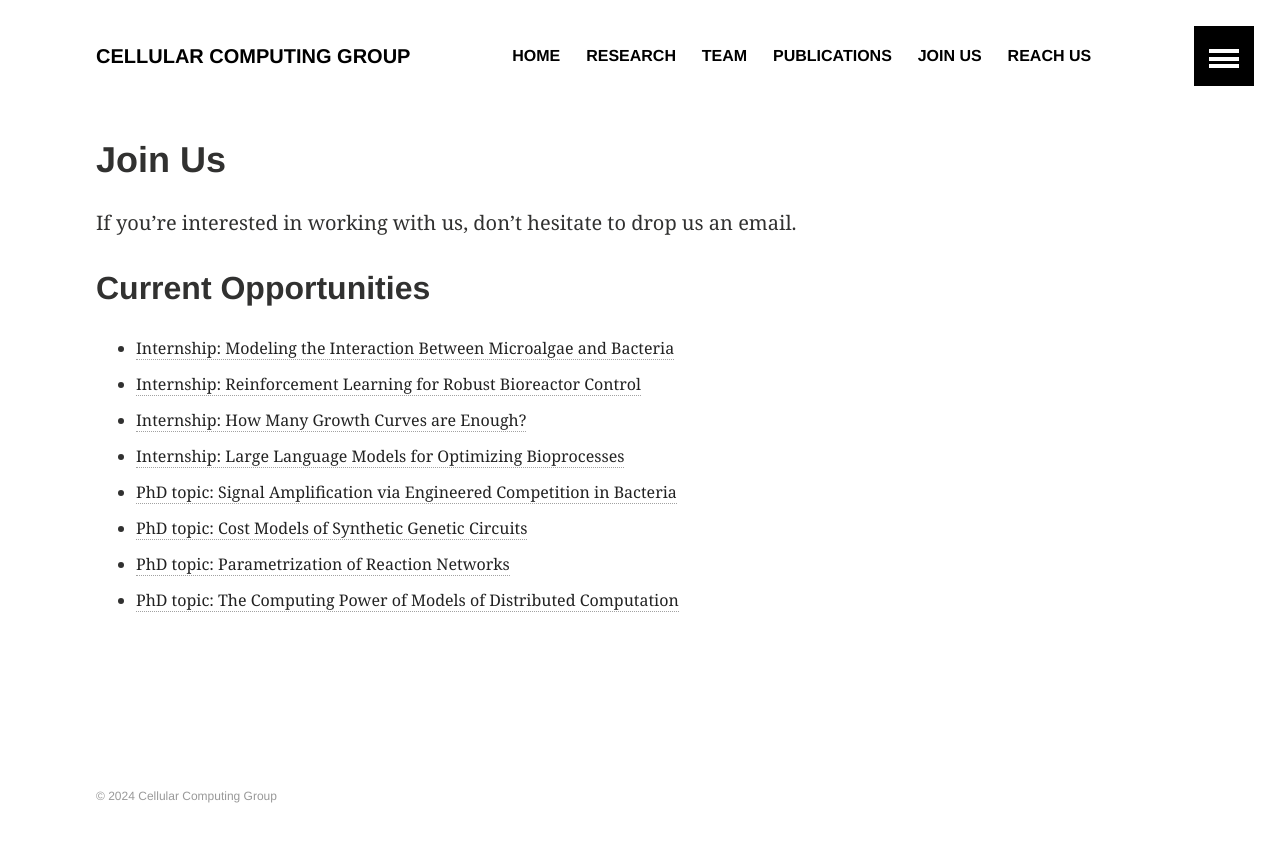
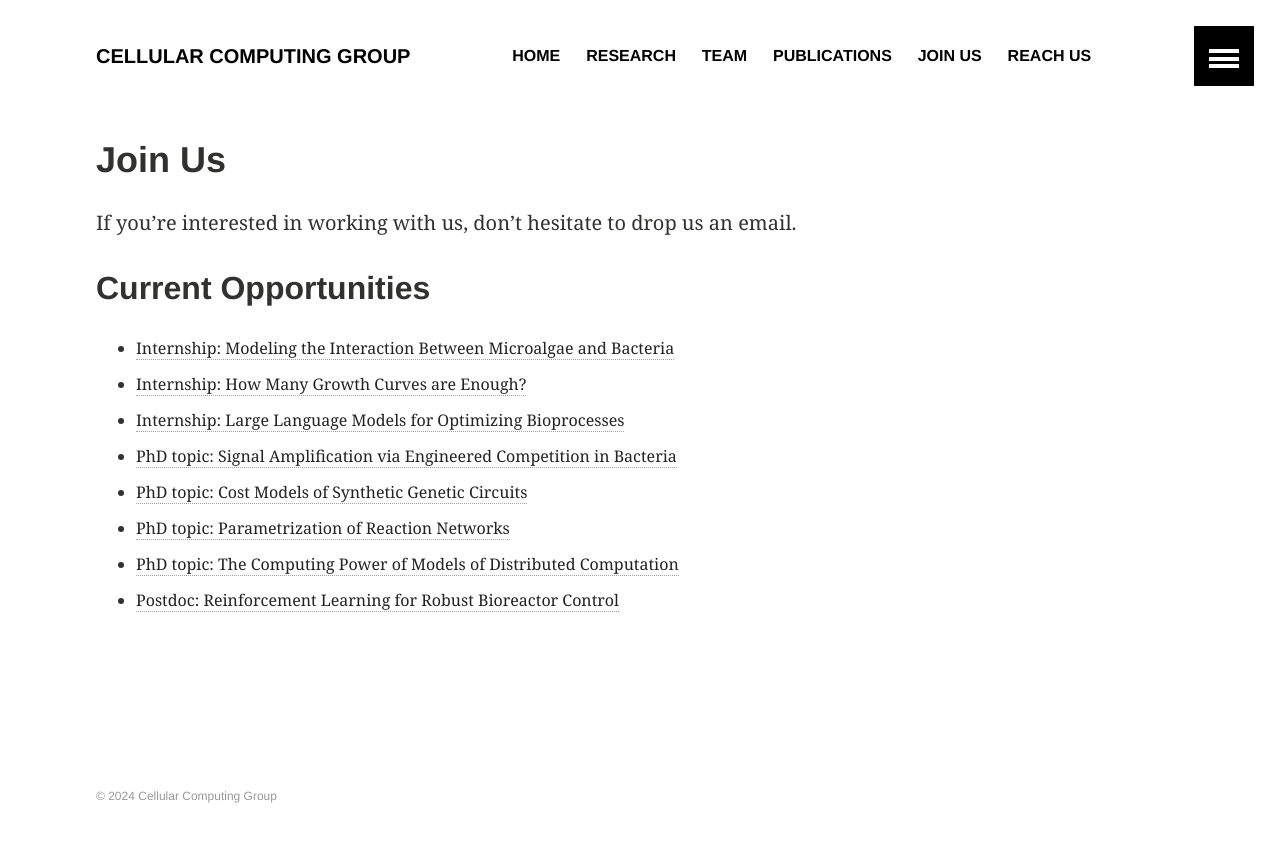
Before and after one commit to ROBACON/team-website, a Jekyll site: the page built from joinus.md, in a window 1280 px wide. Shown: the top 842 px of the page. Built offline with Jekyll 4.4.1, drawn with Linux system fonts in a browser that asks for light colours.

Commit message:
postdoc to website

```diff
--- a/joinus.md
+++ b/joinus.md
@@ -9,10 +9,10 @@ If you're interested in working with us, don't hesitate to drop us an email.
 ## Current Opportunities
 
 - [Internship: Modeling the Interaction Between Microalgae and Bacteria](../positions/2024/internship_algae_bacteria.pdf)
-- [Internship: Reinforcement Learning for Robust Bioreactor Control](../positions/2024/internship_bioreactor_control.pdf)
 - [Internship: How Many Growth Curves are Enough?](../positions/2024/internship_growth_statistics.pdf)
 - [Internship: Large Language Models for Optimizing Bioprocesses](../positions/2024/internship_llm.pdf)
 - [PhD topic: Signal Amplification via Engineered Competition in Bacteria](../positions/2024/phd_competition.pdf)
 - [PhD topic: Cost Models of Synthetic Genetic Circuits](../positions/2024/phd_cost_models.pdf)
 - [PhD topic: Parametrization of Reaction Networks](../positions/2024/phd_parametrization.pdf)
 - [PhD topic: The Computing Power of Models of Distributed Computation](../positions/2024/phd_topology.pdf)
+- [Postdoc: Reinforcement Learning for Robust Bioreactor Control](../positions/2024/postdoc_bioreactor_control.pdf)
```
Also changed, not shown: 2 other files.
